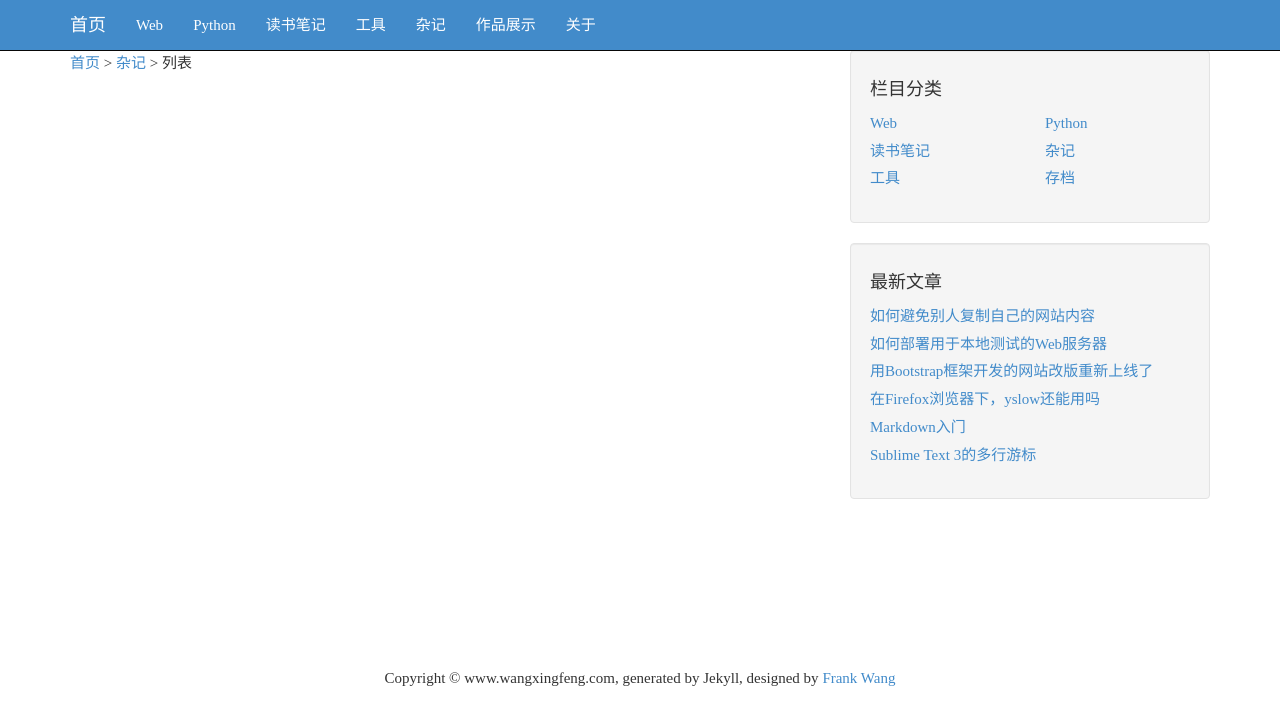
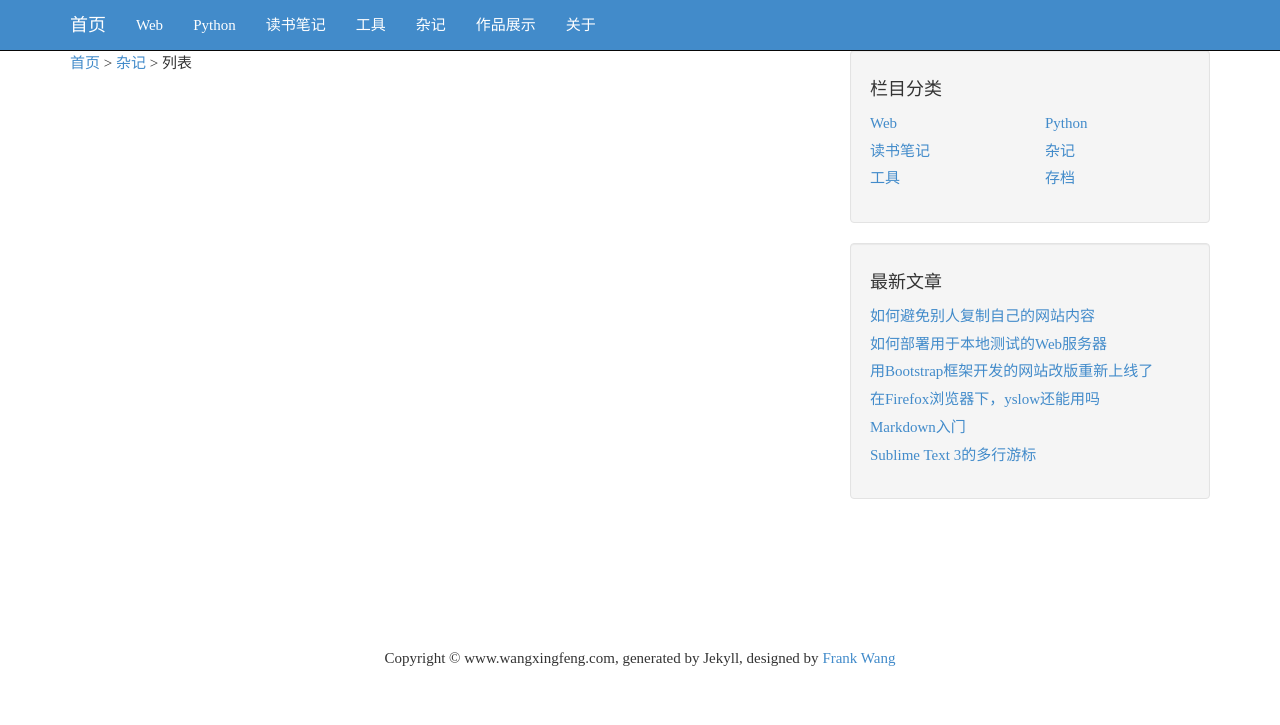
Before and after one commit to frankwang0909/blog_v1.0, a Jekyll site: the page built from posts/other.md, in a window 1280 px wide. Shown: the top 725 px of the page. Built offline with Jekyll 4.4.1, drawn with Linux system fonts in a browser that asks for light colours; nearby versions of some CDN libraries.

Commit message:
调整最小高度

```diff
--- a/css/blog.css
+++ b/css/blog.css
@@ -12,6 +12,6 @@ h2{font-size: 24px!important;}
 h2>a{font-size: 18px;}
 h2 .post-date{font-size: 12px;}
 /*分类列表*/
-.main-body{min-height: 600px;}
+.main-body{min-height: 580px;}
 /*返回顶部*/
 #go-top{ position: fixed; bottom: 20px; right:5px; border: 1px solid #000; border-radius: 2px; width: 40px; background-color: #fff; opacity: 0.6; text-align: center;cursor: pointer;}
```
